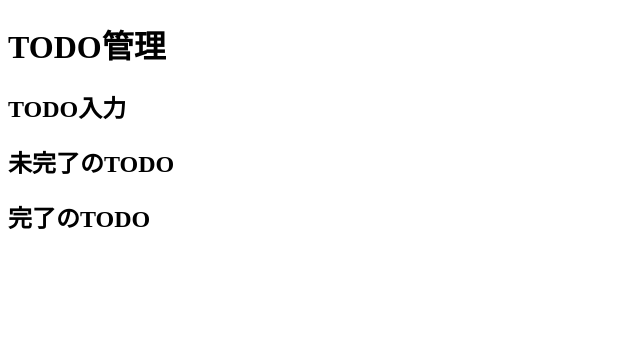
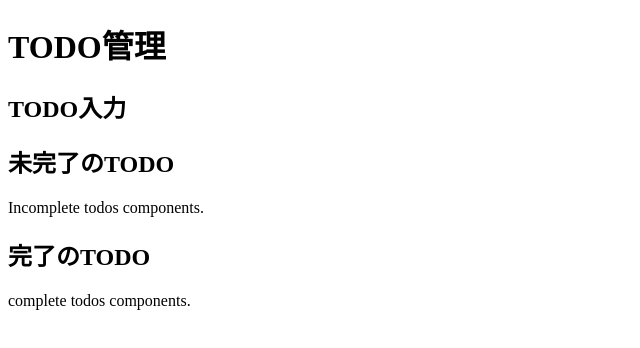
Before and after one commit to tatsuki7813/todo-app, a React (Create React App) app: page / in a window 1280 px wide. Shown: the top 348 px of the page, without its empty margins (0-640 px from the left). Built offline with nearby package versions, Linux system fonts and the light colour scheme.

Commit message:
完了TODOとしてのCompleteTodosコンポーネントと未完了TODOとしてのIncompleteTodosコンポーネントを作成

```diff
--- /dev/null
+++ b/src/components/Todo/CompleteTodos/CompleteTodos.tsx
@@ -0,0 +1,5 @@
+import { VFC } from "react";
+
+export const CompleteTodos: VFC = () => {
+  return <p>complete todos components.</p>;
+};
--- /dev/null
+++ b/src/components/Todo/CompleteTodos/index.ts
@@ -0,0 +1 @@
+export * from "./CompleteTodos";
--- /dev/null
+++ b/src/components/Todo/IncompleteTodos/IncompleteTodos.tsx
@@ -0,0 +1,5 @@
+import { VFC } from "react";
+
+export const IncompleteTodos: VFC = () => {
+  return <p>Incomplete todos components.</p>;
+};
--- /dev/null
+++ b/src/components/Todo/IncompleteTodos/index.ts
@@ -0,0 +1 @@
+export * from "./IncompleteTodos";
--- a/src/components/Todo/Todo.tsx
+++ b/src/components/Todo/Todo.tsx
@@ -1,5 +1,7 @@
 import { VFC } from "react";
 import { TitleLabel } from "@/libs";
+import { CompleteTodos } from "./CompleteTodos";
+import { IncompleteTodos } from "./IncompleteTodos";
 
 export const Todo: VFC = () => {
   return (
@@ -7,7 +9,9 @@ export const Todo: VFC = () => {
       <TitleLabel text="TODO管理" tag="h1" />
       <TitleLabel text="TODO入力" />
       <TitleLabel text="未完了のTODO" />
+      <IncompleteTodos />
       <TitleLabel text="完了のTODO" />
+      <CompleteTodos />
     </>
   );
 };
```
